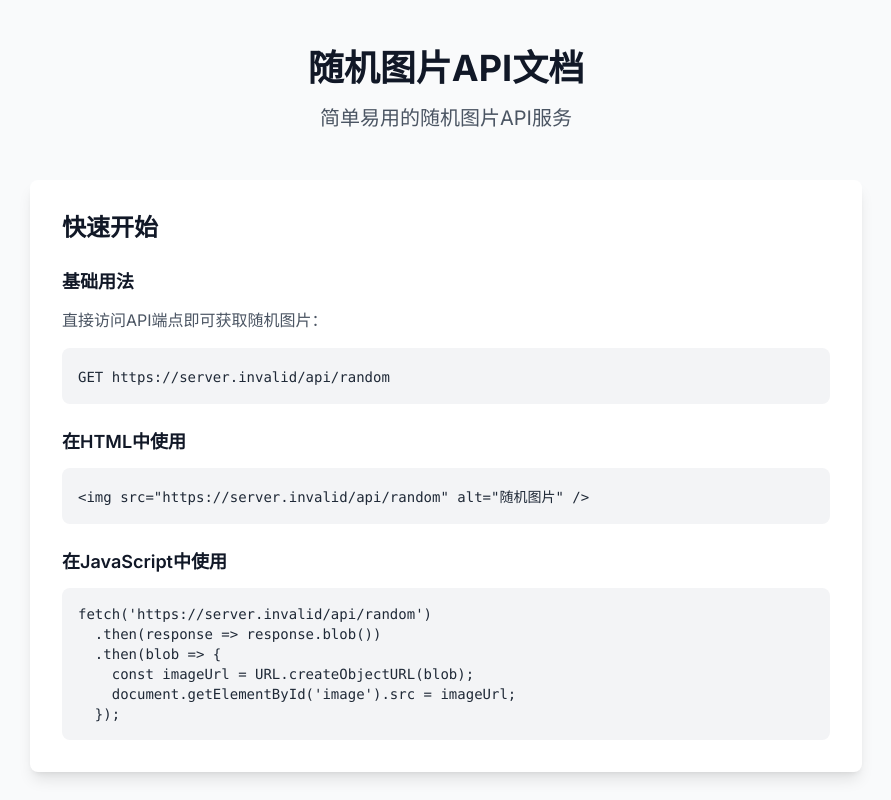
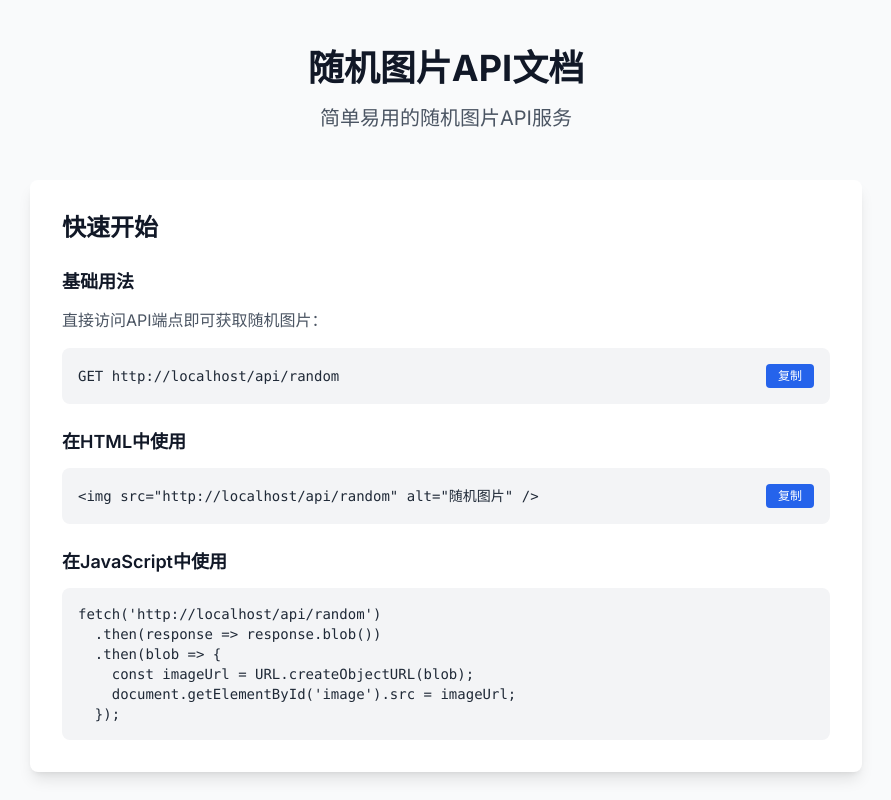
Before and after one commit to Aierlanta/Cloudinary-photo, a Next.js app: page /api/docs in a window 1280 px wide. Shown: the top 800 px of the page, without its empty margins (194-1085 px from the left). Built offline with nearby package versions, Linux system fonts and the light colour scheme; no server answers.

Commit message:
feat: 更新API文档页面，添加基础URL生成和复制功能，确保随机图片URL使用HTTPS协议

```diff
--- a/src/app/api/docs/page.tsx
+++ b/src/app/api/docs/page.tsx
@@ -1,12 +1,20 @@
+'use client'
+
+import { useState, useEffect } from 'react'
 import { Metadata } from 'next'
 
-export const metadata: Metadata = {
-  title: '随机图片API文档',
-  description: '随机图片API的使用文档和示例',
-}
+export default function APIDocsPage() {
+  const [baseUrl, setBaseUrl] = useState<string>('')
 
-export default function APIDocsPage() {
-  const baseUrl = process.env.NEXT_PUBLIC_BASE_URL || 'https://your-domain.com'
+  // 生成完整的基础URL
+  const generateBaseUrl = () => {
+    if (typeof window === 'undefined') return ''
+    return `${window.location.protocol}//${window.location.host}`
+  }
+
+  useEffect(() => {
+    setBaseUrl(generateBaseUrl())
+  }, [])
 
   return (
     <div className="min-h-screen bg-gray-50 dark:bg-gray-900 py-12">
@@ -35,10 +43,19 @@ export default function APIDocsPage() {
               <p className="text-gray-600 dark:text-gray-300 mb-4">
                 直接访问API端点即可获取随机图片：
               </p>
-              <div className="bg-gray-100 dark:bg-gray-700 rounded-lg p-4">
-                <code className="text-sm text-gray-800 dark:text-gray-200">
+              <div className="bg-gray-100 dark:bg-gray-700 rounded-lg p-4 flex items-center justify-between">
+                <code className="text-sm text-gray-800 dark:text-gray-200 flex-1">
                   GET {baseUrl}/api/random
                 </code>
+                {baseUrl && (
+                  <button
+                    onClick={() => navigator.clipboard.writeText(`${baseUrl}/api/random`)}
+                    className="ml-2 px-3 py-1 text-xs bg-blue-600 hover:bg-blue-700 text-white rounded transition-colors"
+                    title="复制API地址"
+                  >
+                    复制
+                  </button>
+                )}
               </div>
             </div>
 
@@ -46,10 +63,19 @@ export default function APIDocsPage() {
               <h3 className="text-lg font-semibold text-gray-900 dark:text-white mb-3">
                 在HTML中使用
               </h3>
-              <div className="bg-gray-100 dark:bg-gray-700 rounded-lg p-4">
-                <code className="text-sm text-gray-800 dark:text-gray-200">
+              <div className="bg-gray-100 dark:bg-gray-700 rounded-lg p-4 flex items-center justify-between">
+                <code className="text-sm text-gray-800 dark:text-gray-200 flex-1">
                   {`<img src="${baseUrl}/api/random" alt="随机图片" />`}
                 </code>
+                {baseUrl && (
+                  <button
+                    onClick={() => navigator.clipboard.writeText(`<img src="${baseUrl}/api/random" alt="随机图片" />`)}
+                    className="ml-2 px-3 py-1 text-xs bg-blue-600 hover:bg-blue-700 text-white rounded transition-colors"
+                    title="复制HTML代码"
+                  >
+                    复制
+                  </button>
+                )}
               </div>
             </div>
 
--- a/src/app/api/random/route.ts
+++ b/src/app/api/random/route.ts
@@ -139,8 +139,11 @@ async function getRandomImage(request: NextRequest): Promise<Response> {
       redirectUrl: randomImage.url
     });
 
+    // 确保图片URL使用HTTPS协议
+    const secureImageUrl = randomImage.url.replace(/^http:/, 'https:');
+
     // 重定向到图片URL
-    return NextResponse.redirect(randomImage.url, {
+    return NextResponse.redirect(secureImageUrl, {
       status: 302,
       headers: {
         'Cache-Control': 'public, max-age=3600', // 缓存1小时
--- a/src/app/page.tsx
+++ b/src/app/page.tsx
@@ -20,8 +20,25 @@ export default function Home() {
   const [apiStatus, setApiStatus] = useState<APIStatus | null>(null)
   const [randomImageUrl, setRandomImageUrl] = useState<string>('')
   const [loading, setLoading] = useState(true)
+  const [baseUrl, setBaseUrl] = useState<string>('')
+  const [imageLoading, setImageLoading] = useState(false)
+
+  // 生成完整的基础URL
+  const generateBaseUrl = () => {
+    if (typeof window === 'undefined') return ''
+    return `${window.location.protocol}//${window.location.host}`
+  }
+
+  // 生成随机图片URL
+  const generateRandomImageUrl = (baseUrl: string) => {
+    return `${baseUrl}/api/random`
+  }
 
   useEffect(() => {
+    // 设置基础URL
+    const currentBaseUrl = generateBaseUrl()
+    setBaseUrl(currentBaseUrl)
+
     // 加载API状态
     fetch('/api/status')
       .then(res => res.json())
@@ -33,12 +50,20 @@ export default function Home() {
       .catch(console.error)
       .finally(() => setLoading(false))
 
-    // 生成随机图片URL（带时间戳避免缓存）
-    setRandomImageUrl(`/api/random?t=${Date.now()}`)
+    // 生成随机图片URL
+    if (currentBaseUrl) {
+      setRandomImageUrl(generateRandomImageUrl(currentBaseUrl))
+    }
   }, [])
 
   const refreshRandomImage = () => {
-    setRandomImageUrl(`/api/random?t=${Date.now()}`)
+    if (!baseUrl) return
+    setImageLoading(true)
+    // 通过先清空URL再重新设置来强制刷新
+    setRandomImageUrl('')
+    setTimeout(() => {
+      setRandomImageUrl(generateRandomImageUrl(baseUrl))
+    }, 10)
   }
 
   return (
@@ -94,6 +119,8 @@ export default function Home() {
           )}
         </div>
 
+
+
         {/* 快速体验区域 */}
         <div className="bg-white dark:bg-gray-800 rounded-2xl shadow-xl p-8 mb-16">
           <h2 className="text-2xl font-bold text-gray-900 dark:text-white mb-6 text-center">
@@ -105,19 +132,42 @@ export default function Home() {
               <h3 className="text-lg font-semibold text-gray-900 dark:text-white mb-4">
                 随机图片预览
               </h3>
-              <div className="bg-gray-100 dark:bg-gray-700 rounded-lg p-4 mb-4">
-                <img
-                  src={randomImageUrl}
-                  alt="随机图片"
-                  className="w-full h-64 object-cover rounded-lg"
-                  onError={() => setRandomImageUrl('/placeholder-image.jpg')}
-                />
+              <div className="bg-gray-100 dark:bg-gray-700 rounded-lg p-4 mb-4 relative">
+                {randomImageUrl ? (
+                  <img
+                    src={randomImageUrl}
+                    alt="随机图片"
+                    className="w-full h-64 object-cover rounded-lg"
+                    onLoad={() => setImageLoading(false)}
+                    onError={() => {
+                      console.error('图片加载失败:', randomImageUrl);
+                      setImageLoading(false);
+                    }}
+                  />
+                ) : (
+                  <div className="w-full h-64 flex items-center justify-center bg-gray-200 dark:bg-gray-600 rounded-lg">
+                    <div className="text-center text-gray-500 dark:text-gray-400">
+                      <p className="mb-2">暂无图片</p>
+                      <p className="text-sm">请先在管理面板中上传图片</p>
+                    </div>
+                  </div>
+                )}
+
+                {imageLoading && (
+                  <div className="absolute inset-0 flex items-center justify-center bg-black bg-opacity-50 rounded-lg">
+                    <div className="text-center text-white">
+                      <div className="animate-spin rounded-full h-8 w-8 border-b-2 border-white mx-auto mb-2"></div>
+                      <p>加载中...</p>
+                    </div>
+                  </div>
+                )}
               </div>
               <button
                 onClick={refreshRandomImage}
-                className="w-full bg-blue-600 hover:bg-blue-700 text-white font-medium py-2 px-4 rounded-lg transition-colors"
+                disabled={imageLoading}
+                className="w-full bg-blue-600 hover:bg-blue-700 disabled:bg-blue-400 disabled:cursor-not-allowed text-white font-medium py-2 px-4 rounded-lg transition-colors"
               >
-                刷新图片
+                {imageLoading ? '加载中...' : '刷新图片'}
               </button>
             </div>
 
@@ -130,10 +180,17 @@ export default function Home() {
                   <label className="block text-sm font-medium text-gray-700 dark:text-gray-300 mb-2">
                     基础调用
                   </label>
-                  <div className="bg-gray-100 dark:bg-gray-700 rounded-lg p-3">
-                    <code className="text-sm text-gray-800 dark:text-gray-200">
-                      GET /api/random
+                  <div className="bg-gray-100 dark:bg-gray-700 rounded-lg p-3 flex items-center justify-between">
+                    <code className="text-sm text-gray-800 dark:text-gray-200 flex-1">
+                      GET {baseUrl}/api/random
                     </code>
+                    <button
+                      onClick={() => navigator.clipboard.writeText(`${baseUrl}/api/random`)}
+                      className="ml-2 px-2 py-1 text-xs bg-blue-600 hover:bg-blue-700 text-white rounded transition-colors"
+                      title="复制链接"
+                    >
+                      复制
+                    </button>
                   </div>
                 </div>
 
@@ -141,10 +198,17 @@ export default function Home() {
                   <label className="block text-sm font-medium text-gray-700 dark:text-gray-300 mb-2">
                     HTML中使用
                   </label>
-                  <div className="bg-gray-100 dark:bg-gray-700 rounded-lg p-3">
-                    <code className="text-sm text-gray-800 dark:text-gray-200">
-                      {`<img src="/api/random" />`}
+                  <div className="bg-gray-100 dark:bg-gray-700 rounded-lg p-3 flex items-center justify-between">
+                    <code className="text-sm text-gray-800 dark:text-gray-200 flex-1">
+                      {`<img src="${baseUrl}/api/random" />`}
                     </code>
+                    <button
+                      onClick={() => navigator.clipboard.writeText(`<img src="${baseUrl}/api/random" />`)}
+                      className="ml-2 px-2 py-1 text-xs bg-blue-600 hover:bg-blue-700 text-white rounded transition-colors"
+                      title="复制代码"
+                    >
+                      复制
+                    </button>
                   </div>
                 </div>
               </div>
```
Also changed, not shown: 1 other file (tests, documents, lock files or other folders).
